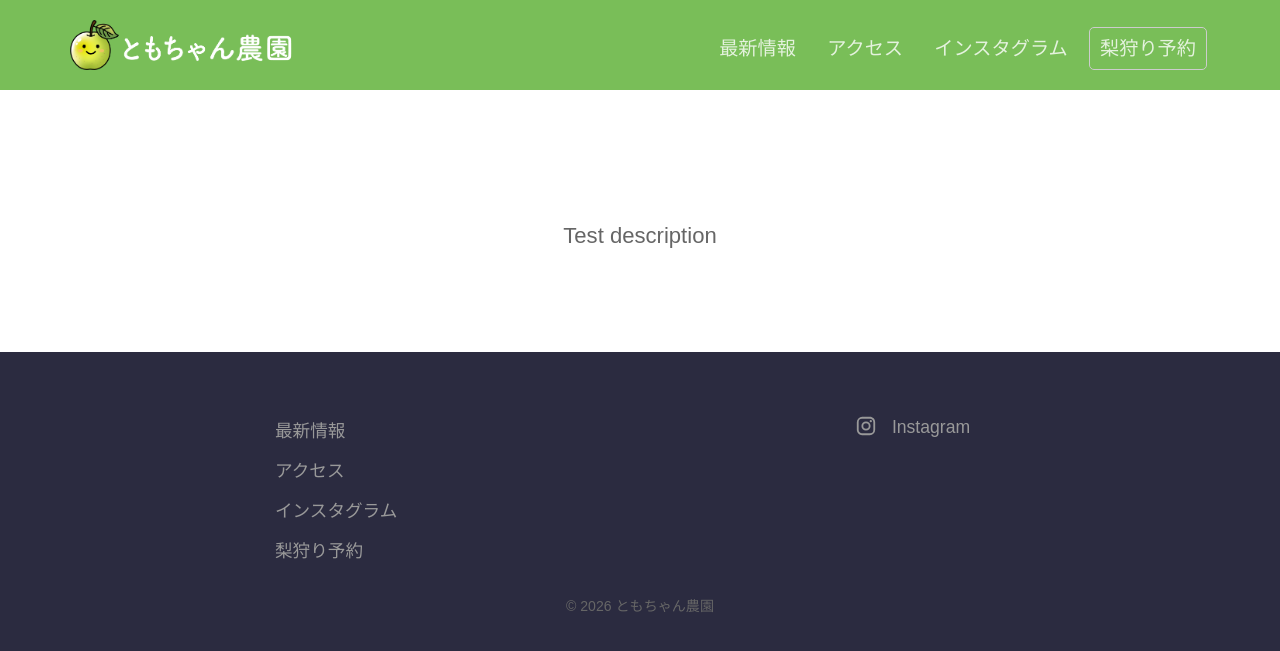
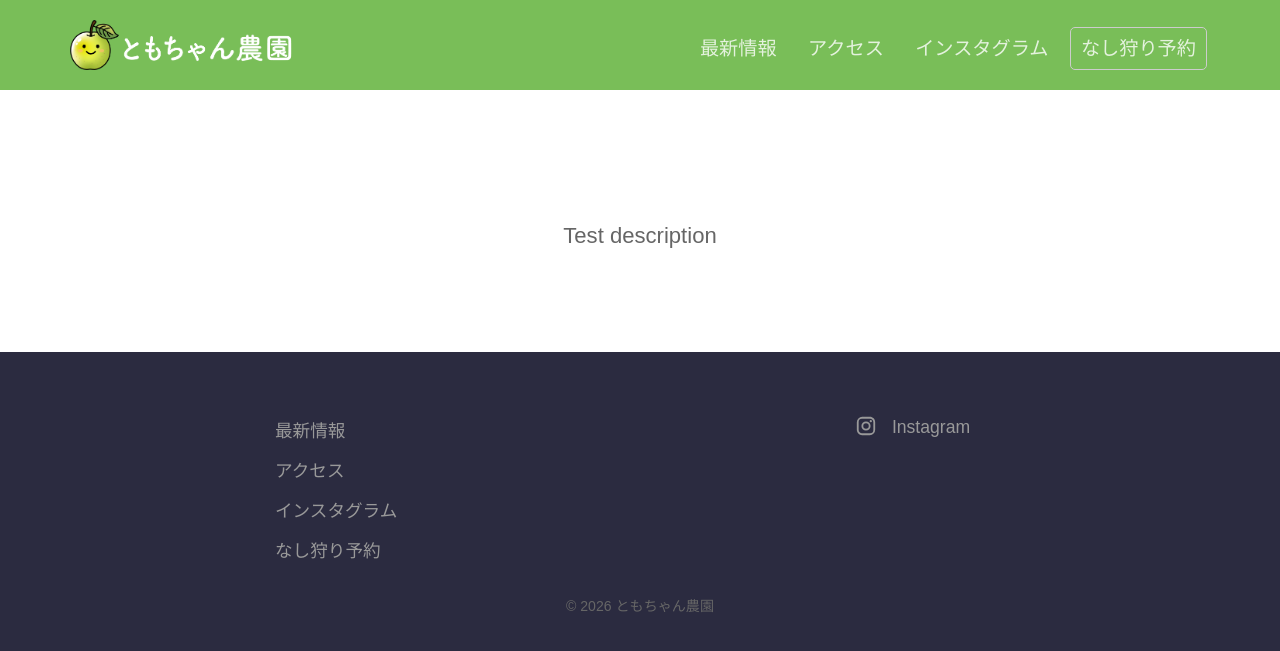
Before and after one commit to johannesnicolaus/nashi_nouen, a Jekyll site: the page built from pricing.html, in a window 1280 px wide. Shown: the top 651 px of the page. Built offline with Jekyll 4.4.1, drawn with Linux system fonts in a browser that asks for light colours; some web fonts are replaced.

Commit message:
fix writing

```diff
--- a/_data/footer.yml
+++ b/_data/footer.yml
@@ -11,11 +11,11 @@
     link: https://www.instagram.com/tomo.chan_farm
     new_window: true
     highlight: false
-  # - name: 当園の梨狩り
+  # - name: 当園のなし狩り
   #   link: /pricing/
   #   new_window: false
   #   highlight: false
-  - name: 梨狩り予約
+  - name: なし狩り予約
     link: /reservation/
     highlight: true
 - links:
--- a/_data/navigation.yml
+++ b/_data/navigation.yml
@@ -10,10 +10,10 @@
   link: https://www.instagram.com/tomo.chan_farm
   new_window: true
   highlight: false
-# - name: 当園の梨狩り
+# - name: 当園のなし狩り
 #   link: /pricing/
 #   new_window: false
 #   highlight: false
-- name: 梨狩り予約
+- name: なし狩り予約
   link: /reservation/
   highlight: true
--- a/reservation.html
+++ b/reservation.html
@@ -1,9 +1,9 @@
 ---
-title: 当園の梨狩り
-heading: 当園の梨狩り
-description: 当園の梨狩りは最高です。
+title: 当園のなし狩り
+heading: 当園のなし狩り
+description: 当園のなし狩りは最高です。
 pricing_table:
-  - name: 梨狩り普通コース
+  - name: なし狩り普通コース
     color: '#8e8e8e'
     features:
       - text: 大人1名様 1,000円 （１kgお持ち帰り）
@@ -17,9 +17,9 @@
     answer: はい、車椅子での入園は可能です。事前にご連絡をお願いいたします。
   - question: ペットは同伴できますか？
     answer: はい、ペット同伴可能です。
-  - question: 梨狩りの時間制限はありますか？
-    answer: 梨狩りの時間制限は特にありませんが、混雑時は譲り合ってご利用ください。
-  - question: 取り扱いの梨の種類について教えてください。
+  - question: なし狩りの時間制限はありますか？
+    answer: なし狩りの時間制限は特にありませんが、混雑時は譲り合ってご利用ください。
+  - question: 取り扱いのなしの種類について教えてください。
     answer: 幸水・豊水
   - question: 当日予約は可能でしょうか。
     answer: 当日予約は電話（045-944-2174）でお問い合わせください。
```
Also changed, not shown: index.html (+6 -6 lines).
